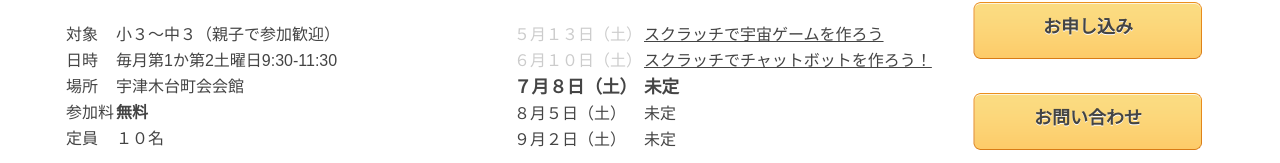
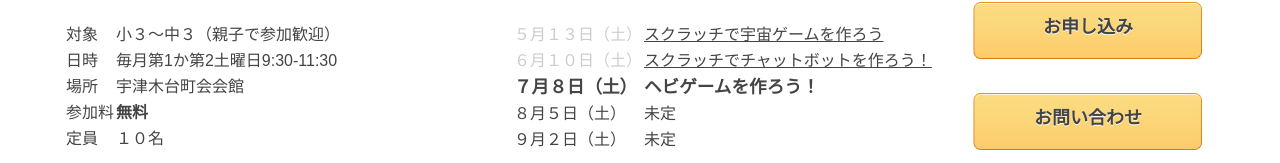
Before and after one commit to CoderDojoUtsukidai/coderdojoutsukidai.github.io, a plain HTML site: page index.html in a window 1280 px wide. Shown: the part 446-609 px from the top of the page. Drawn offline with Linux system fonts and the light colour scheme.

Commit message:
Update theme of next workshop

```diff
--- a/index.html
+++ b/index.html
@@ -33,7 +33,7 @@
             <table>
                 <tr class="past"><td>５月１３日（土）</td><td><a href="report20170513.html">スクラッチで宇宙ゲームを作ろう</a></td></tr>
                 <tr class="past"><td>６月１０日（土）</td><td><a href="report20170610.html">スクラッチでチャットボットを作ろう！</a></td></tr>
-                <tr class="upcoming"><td>７月８日（土）</td><td>未定</td></tr>
+                <tr class="upcoming"><td>７月８日（土）</td><td>ヘビゲームを作ろう！</td></tr>
                 <tr><td>８月５日（土）</td><td>未定</td></tr>
                 <tr><td>９月２日（土）</td><td>未定</td></tr>
             </table>
```
